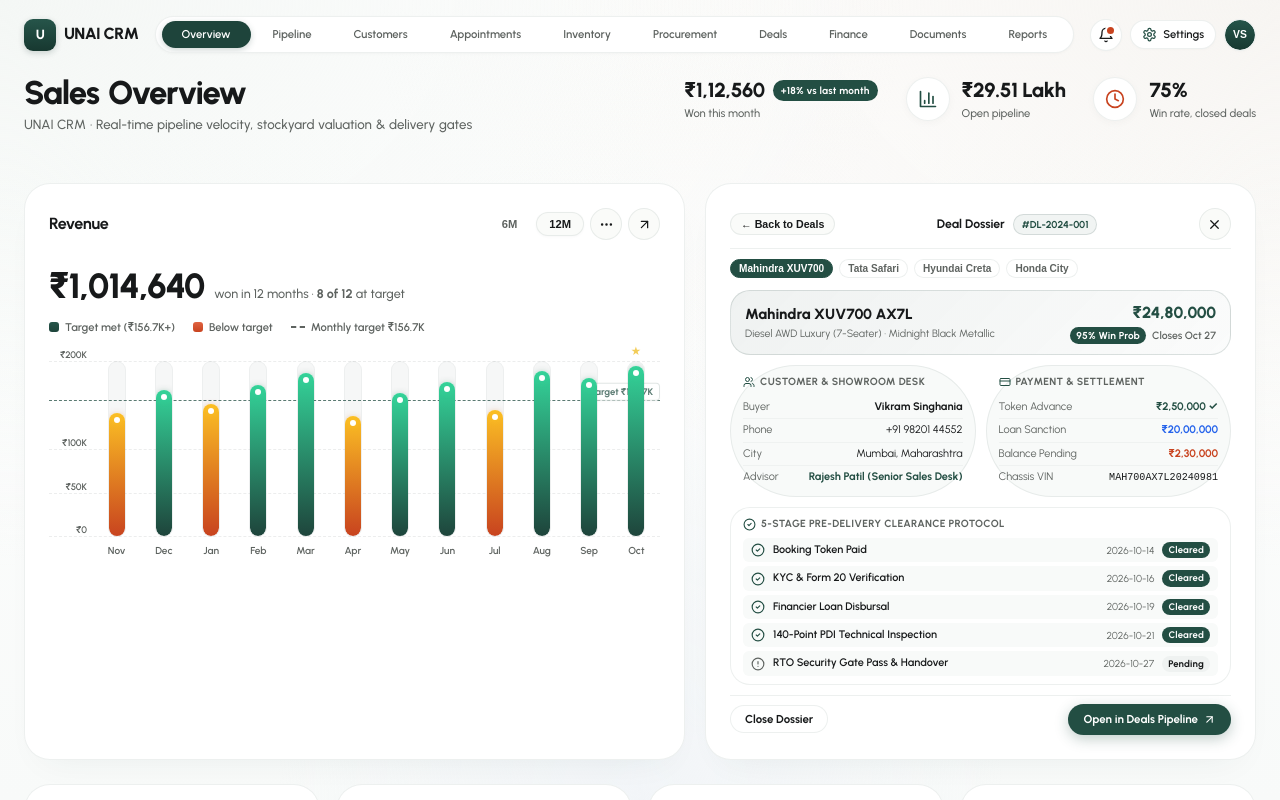
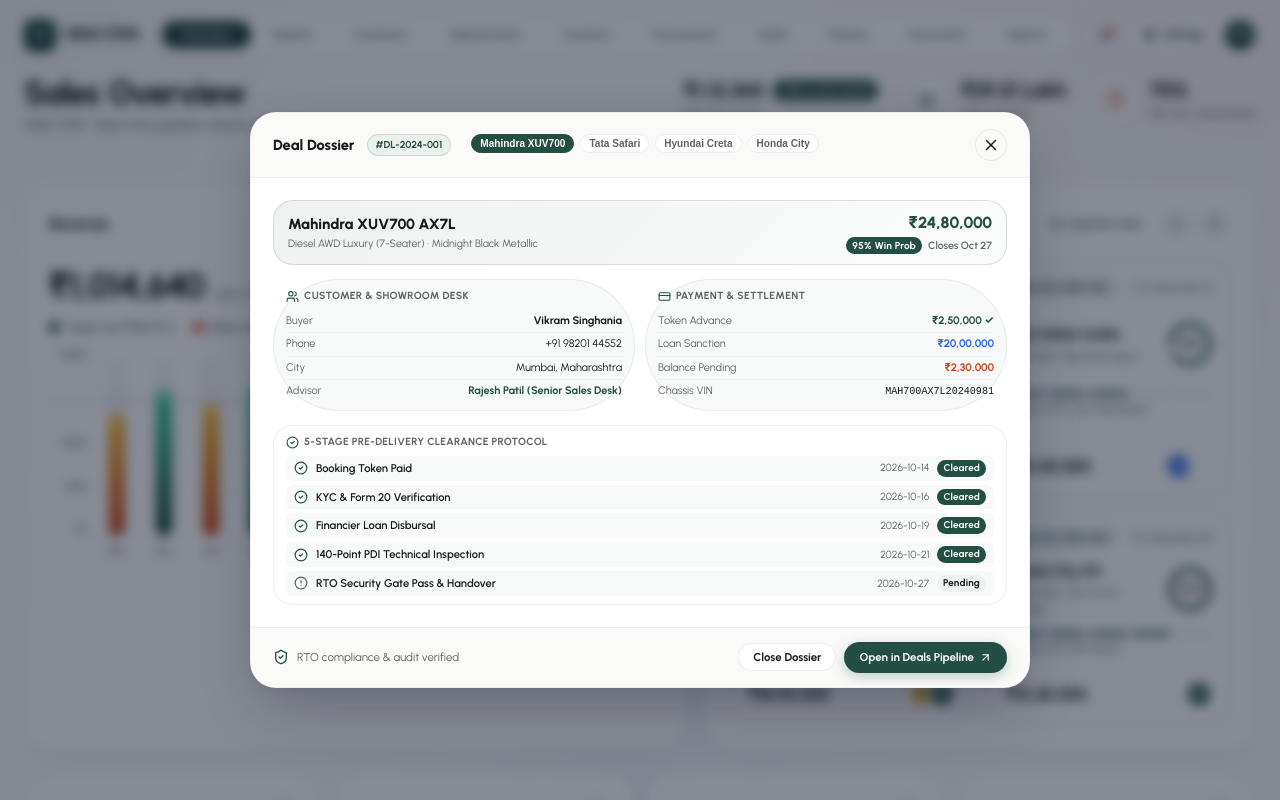
Before and after one commit to Anjalipatel1526/CRMNEW, a Next.js app in the folder apps/web/: page / in a window 1280 px wide. Both pictures are taken after a click on the button 851 px from the left and 378 px from the top of the page. Shown: the top 800 px of the page. Built offline with nearby package versions, Linux system fonts and the light colour scheme.

Commit message:
feat: show hot deals data as centered card at centre of the page on click

```diff
--- a/apps/web/src/app/page.tsx
+++ b/apps/web/src/app/page.tsx
@@ -3,6 +3,7 @@
 import React, { useState } from 'react';
 import Link from 'next/link';
 import { api } from '@/lib/api-client';
+import { Modal } from '@/components/ui/Modal';
 import {
   Trophy,
   BarChart3,
@@ -428,183 +429,8 @@
 
         {/* Right Card: Hot Deals (Unique Cockpit / Telemetry Design) */}
         {/* Right Card: Hot Deals (Unique Cockpit / Telemetry Design) */}
-        <div className="card hero-deals-card">
-          {selectedDeal ? (
-            /* ====== IN-HERO DEAL DOSSIER VIEW (APPEARS UPWARD IN HERO SECTION ONLY) ====== */
-            <div className="hero-deal-dossier-panel">
-              {/* Dossier Header */}
-              <div className="hero-dossier-header">
-                <button
-                  type="button"
-                  className="hero-back-btn"
-                  onClick={() => setSelectedDeal(null)}
-                >
-                  ← Back to Deals
-                </button>
-                <div className="hero-dossier-title">
-                  <span>Deal Dossier</span>
-                  <span className="unique-deal-tag">#{selectedDeal.dealNumber}</span>
-                </div>
-                <button
-                  type="button"
-                  className="tool-round-btn"
-                  onClick={() => setSelectedDeal(null)}
-                  title="Close Details"
-                >
-                  <X size={15} />
-                </button>
-              </div>
-
-              {/* Quick Deal Switcher Tabs */}
-              <div className="hero-dossier-switcher">
-                {HOT_DEALS.map((d) => (
-                  <button
-                    key={d.id}
-                    type="button"
-                    className={`hero-switcher-btn ${selectedDeal.id === d.id ? 'active' : ''}`}
-                    onClick={() => setSelectedDeal(d)}
-                  >
-                    {d.vehicle.split(' ')[0]} {d.vehicle.split(' ')[1]}
-                  </button>
-                ))}
-              </div>
-
-              {/* Vehicle & Price Highlight Banner */}
-              <div className="hero-dossier-banner">
-                <div>
-                  <div className="hero-dossier-vehicle">{selectedDeal.vehicle}</div>
-                  <div className="hero-dossier-sub">
-                    {selectedDeal.variant} · {selectedDeal.color}
-                  </div>
-                </div>
-                <div style={{ textAlign: 'right' }}>
-                  <div className="hero-dossier-price">
-                    ₹{selectedDeal.value.toLocaleString('en-IN')}
-                  </div>
-                  <div style={{ display: 'flex', alignItems: 'center', justifyContent: 'flex-end', gap: '6px', marginTop: '2px' }}>
-                    <span className="badge badge-green" style={{ fontSize: '0.72rem', padding: '1px 6px' }}>
-                      {selectedDeal.prob}% Win Prob
-                    </span>
-                    <span style={{ fontSize: '0.75rem', color: 'var(--muted)', fontWeight: 600 }}>
-                      {selectedDeal.date}
-                    </span>
-                  </div>
-                </div>
-              </div>
-
-              {/* 2-Column Quick Info Grid */}
-              <div className="hero-dossier-grid">
-                {/* Tile 1: Customer Profile */}
-                <div className="hero-dossier-tile">
-                  <div className="hero-dossier-tile-head">
-                    <Users size={12} style={{ color: 'var(--pine)' }} />
-                    Customer & Showroom Desk
-                  </div>
-                  <div className="hero-dossier-row">
-                    <span style={{ color: 'var(--muted)' }}>Buyer</span>
-                    <strong>{selectedDeal.customer}</strong>
-                  </div>
-                  <div className="hero-dossier-row">
-                    <span style={{ color: 'var(--muted)' }}>Phone</span>
-                    <span>{selectedDeal.phone}</span>
-                  </div>
-                  <div className="hero-dossier-row">
-                    <span style={{ color: 'var(--muted)' }}>City</span>
-                    <span>{selectedDeal.city}</span>
-                  </div>
-                  <div className="hero-dossier-row">
-                    <span style={{ color: 'var(--muted)' }}>Advisor</span>
-                    <strong style={{ color: 'var(--pearl-green)' }}>{selectedDeal.advisor}</strong>
-                  </div>
-                </div>
-
-                {/* Tile 2: Commercial Ledger */}
-                <div className="hero-dossier-tile">
-                  <div className="hero-dossier-tile-head">
-                    <CreditCard size={12} style={{ color: 'var(--pine)' }} />
-                    Payment & Settlement
-                  </div>
-                  <div className="hero-dossier-row">
-                    <span style={{ color: 'var(--muted)' }}>Token Advance</span>
-                    <strong style={{ color: 'var(--pine)' }}>₹{selectedDeal.tokenPaid.toLocaleString('en-IN')} ✓</strong>
-                  </div>
-                  <div className="hero-dossier-row">
-                    <span style={{ color: 'var(--muted)' }}>Loan Sanction</span>
-                    <strong style={{ color: 'var(--color-blue)' }}>₹{selectedDeal.loanApproved.toLocaleString('en-IN')}</strong>
-                  </div>
-                  <div className="hero-dossier-row">
-                    <span style={{ color: 'var(--muted)' }}>Balance Pending</span>
-                    <strong style={{ color: selectedDeal.balanceDue === 0 ? 'var(--pine)' : 'var(--tomato)' }}>
-                      {selectedDeal.balanceDue === 0 ? 'Fully Cleared (₹0)' : `₹${selectedDeal.balanceDue.toLocaleString('en-IN')}`}
-                    </strong>
-                  </div>
-                  <div className="hero-dossier-row">
-                    <span style={{ color: 'var(--muted)' }}>Chassis VIN</span>
-                    <code style={{ fontSize: '0.72rem', color: 'var(--text)' }}>{selectedDeal.vin}</code>
-                  </div>
-                </div>
-              </div>
-
-              {/* 5-Gate Clearance Protocol */}
-              <div className="hero-dossier-gates-card">
-                <div className="hero-dossier-gates-title">
-                  <CheckCircle2 size={13} style={{ color: 'var(--pine)' }} />
-                  5-Stage Pre-Delivery Clearance Protocol
-                </div>
-                <div className="hero-dossier-gates-list">
-                  {selectedDeal.gateDetails.map((gate: any, gIdx: number) => {
-                    const isCleared = gate.status === 'cleared';
-                    const isInProgress = gate.status === 'in_progress';
-                    return (
-                      <div key={gIdx} className="hero-gate-item">
-                        <div style={{ display: 'flex', alignItems: 'center', gap: '8px' }}>
-                          {isCleared ? (
-                            <CheckCircle2 size={14} style={{ color: 'var(--pine)', flexShrink: 0 }} />
-                          ) : isInProgress ? (
-                            <Clock size={14} style={{ color: 'var(--butter)', flexShrink: 0 }} />
-                          ) : (
-                            <AlertCircle size={14} style={{ color: 'var(--muted)', flexShrink: 0 }} />
-                          )}
-                          <span style={{ fontSize: '0.78rem', fontWeight: 600, color: 'var(--text)' }}>
-                            {gate.name}
-                          </span>
-                        </div>
-                        <div style={{ display: 'flex', alignItems: 'center', gap: '8px' }}>
-                          <span style={{ fontSize: '0.72rem', color: 'var(--muted)' }}>{gate.date}</span>
-                          <span
-                            className={`badge ${isCleared ? 'badge-green' : isInProgress ? 'badge-amber' : 'badge-neutral'}`}
-                            style={{ fontSize: '0.68rem', padding: '1px 6px' }}
-                          >
-                            {isCleared ? 'Cleared' : isInProgress ? 'In Progress' : 'Pending'}
-                          </span>
-                        </div>
-                      </div>
-                    );
-                  })}
-                </div>
-              </div>
-
-              {/* Dossier Footer Actions */}
-              <div className="hero-dossier-footer">
-                <button
-                  type="button"
-                  className="btn btn-secondary btn-sm"
-                  onClick={() => setSelectedDeal(null)}
-                >
-                  Close Dossier
-                </button>
-                <Link
-                  href="/sales/deals"
-                  className="btn btn-primary btn-sm"
-                  style={{ display: 'inline-flex', alignItems: 'center', gap: '5px' }}
-                >
-                  Open in Deals Pipeline <ArrowUpRight size={13} />
-                </Link>
-              </div>
-            </div>
-          ) : (
-            /* ====== DEFAULT HOT DEALS GRID VIEW ====== */
-            <>
+        {/* Right Card: Hot Deals (Unique Cockpit / Telemetry Design) */}
+        <div className="card">
           <div className="card-header">
             <h2 className="card-title">Hot deals</h2>
             <div className="card-tools">
@@ -640,7 +466,7 @@
                       setSelectedDeal(deal);
                     }
                   }}
-                      title="Click to view full deal dossier & gate clearances"
+                  title="Click to view full deal dossier & gate clearances at centre of the page"
                 >
                   {/* Top Status & Date (Clean metadata, no Show Details button) */}
                   <div className="unique-deal-header">
@@ -716,8 +542,6 @@
               );
             })}
           </div>
-            </>
-          )}
         </div>
       </div>
 
@@ -950,6 +774,176 @@
           </div>
         </div>
       </div>
+
+      {/* ====== CENTERED DEAL DOSSIER CARD AT CENTRE OF THE PAGE ====== */}
+      {selectedDeal && (
+        <Modal
+          isOpen={!!selectedDeal}
+          onClose={() => setSelectedDeal(null)}
+          maxWidth="780px"
+          headerContent={
+            <div style={{ display: 'flex', alignItems: 'center', gap: '12px' }}>
+              <div style={{ fontSize: '1.05rem', fontWeight: 800, color: 'var(--text)' }}>
+                Deal Dossier
+              </div>
+              <span className="unique-deal-tag">#{selectedDeal.dealNumber}</span>
+              <div className="hero-dossier-switcher" style={{ marginLeft: '8px' }}>
+                {HOT_DEALS.map((d) => (
+                  <button
+                    key={d.id}
+                    type="button"
+                    className={`hero-switcher-btn ${selectedDeal.id === d.id ? 'active' : ''}`}
+                    onClick={() => setSelectedDeal(d)}
+                  >
+                    {d.vehicle.split(' ')[0]} {d.vehicle.split(' ')[1]}
+                  </button>
+                ))}
+              </div>
+            </div>
+          }
+          footer={
+            <div style={{ display: 'flex', alignItems: 'center', justifyContent: 'space-between', width: '100%' }}>
+              <div style={{ display: 'flex', alignItems: 'center', gap: '8px', fontSize: '0.82rem', color: 'var(--muted)' }}>
+                <ShieldCheck size={16} style={{ color: 'var(--pine)' }} />
+                <span>RTO compliance & audit verified</span>
+              </div>
+              <div style={{ display: 'flex', alignItems: 'center', gap: '8px' }}>
+                <button
+                  type="button"
+                  className="btn btn-secondary btn-sm"
+                  onClick={() => setSelectedDeal(null)}
+                >
+                  Close Dossier
+                </button>
+                <Link
+                  href="/sales/deals"
+                  className="btn btn-primary btn-sm"
+                  style={{ display: 'inline-flex', alignItems: 'center', gap: '5px' }}
+                >
+                  Open in Deals Pipeline <ArrowUpRight size={13} />
+                </Link>
+              </div>
+            </div>
+          }
+        >
+          <div style={{ display: 'flex', flexDirection: 'column', gap: '14px' }}>
+            {/* Vehicle & Price Highlight Banner */}
+            <div className="hero-dossier-banner">
+              <div>
+                <div className="hero-dossier-vehicle">{selectedDeal.vehicle}</div>
+                <div className="hero-dossier-sub">
+                  {selectedDeal.variant} · {selectedDeal.color}
+                </div>
+              </div>
+              <div style={{ textAlign: 'right' }}>
+                <div className="hero-dossier-price">
+                  ₹{selectedDeal.value.toLocaleString('en-IN')}
+                </div>
+                <div style={{ display: 'flex', alignItems: 'center', justifyContent: 'flex-end', gap: '6px', marginTop: '2px' }}>
+                  <span className="badge badge-green" style={{ fontSize: '0.72rem', padding: '1px 6px' }}>
+                    {selectedDeal.prob}% Win Prob
+                  </span>
+                  <span style={{ fontSize: '0.75rem', color: 'var(--muted)', fontWeight: 600 }}>
+                    {selectedDeal.date}
+                  </span>
+                </div>
+              </div>
+            </div>
+
+            {/* 2-Column Quick Info Grid */}
+            <div className="hero-dossier-grid">
+              {/* Tile 1: Customer Profile */}
+              <div className="hero-dossier-tile">
+                <div className="hero-dossier-tile-head">
+                  <Users size={13} style={{ color: 'var(--pine)' }} />
+                  Customer & Showroom Desk
+                </div>
+                <div className="hero-dossier-row">
+                  <span style={{ color: 'var(--muted)' }}>Buyer</span>
+                  <strong>{selectedDeal.customer}</strong>
+                </div>
+                <div className="hero-dossier-row">
+                  <span style={{ color: 'var(--muted)' }}>Phone</span>
+                  <span>{selectedDeal.phone}</span>
+                </div>
+                <div className="hero-dossier-row">
+                  <span style={{ color: 'var(--muted)' }}>City</span>
+                  <span>{selectedDeal.city}</span>
+                </div>
+                <div className="hero-dossier-row">
+                  <span style={{ color: 'var(--muted)' }}>Advisor</span>
+                  <strong style={{ color: 'var(--pearl-green)' }}>{selectedDeal.advisor}</strong>
+                </div>
+              </div>
+
+              {/* Tile 2: Commercial Ledger */}
+              <div className="hero-dossier-tile">
+                <div className="hero-dossier-tile-head">
+                  <CreditCard size={13} style={{ color: 'var(--pine)' }} />
+                  Payment & Settlement
+                </div>
+                <div className="hero-dossier-row">
+                  <span style={{ color: 'var(--muted)' }}>Token Advance</span>
+                  <strong style={{ color: 'var(--pine)' }}>₹{selectedDeal.tokenPaid.toLocaleString('en-IN')} ✓</strong>
+                </div>
+                <div className="hero-dossier-row">
+                  <span style={{ color: 'var(--muted)' }}>Loan Sanction</span>
+                  <strong style={{ color: 'var(--color-blue)' }}>₹{selectedDeal.loanApproved.toLocaleString('en-IN')}</strong>
+                </div>
+                <div className="hero-dossier-row">
+                  <span style={{ color: 'var(--muted)' }}>Balance Pending</span>
+                  <strong style={{ color: selectedDeal.balanceDue === 0 ? 'var(--pine)' : 'var(--tomato)' }}>
+                    {selectedDeal.balanceDue === 0 ? 'Fully Cleared (₹0)' : `₹${selectedDeal.balanceDue.toLocaleString('en-IN')}`}
+                  </strong>
+                </div>
+                <div className="hero-dossier-row">
+                  <span style={{ color: 'var(--muted)' }}>Chassis VIN</span>
+                  <code style={{ fontSize: '0.72rem', color: 'var(--text)' }}>{selectedDeal.vin}</code>
+                </div>
+              </div>
+            </div>
+
+            {/* 5-Gate Clearance Protocol */}
+            <div className="hero-dossier-gates-card">
+              <div className="hero-dossier-gates-title">
+                <CheckCircle2 size={13} style={{ color: 'var(--pine)' }} />
+                5-Stage Pre-Delivery Clearance Protocol
+              </div>
+              <div className="hero-dossier-gates-list">
+                {selectedDeal.gateDetails.map((gate: any, gIdx: number) => {
+                  const isCleared = gate.status === 'cleared';
+                  const isInProgress = gate.status === 'in_progress';
+                  return (
+                    <div key={gIdx} className="hero-gate-item">
+                      <div style={{ display: 'flex', alignItems: 'center', gap: '8px' }}>
+                        {isCleared ? (
+                          <CheckCircle2 size={14} style={{ color: 'var(--pine)', flexShrink: 0 }} />
+                        ) : isInProgress ? (
+                          <Clock size={14} style={{ color: 'var(--butter)', flexShrink: 0 }} />
+                        ) : (
+                          <AlertCircle size={14} style={{ color: 'var(--muted)', flexShrink: 0 }} />
+                        )}
+                        <span style={{ fontSize: '0.8rem', fontWeight: 600, color: 'var(--text)' }}>
+                          {gate.name}
+                        </span>
+                      </div>
+                      <div style={{ display: 'flex', alignItems: 'center', gap: '8px' }}>
+                        <span style={{ fontSize: '0.74rem', color: 'var(--muted)' }}>{gate.date}</span>
+                        <span
+                          className={`badge ${isCleared ? 'badge-green' : isInProgress ? 'badge-amber' : 'badge-neutral'}`}
+                          style={{ fontSize: '0.7rem', padding: '1px 6px' }}
+                        >
+                          {isCleared ? 'Cleared' : isInProgress ? 'In Progress' : 'Pending'}
+                        </span>
+                      </div>
+                    </div>
+                  );
+                })}
+              </div>
+            </div>
+          </div>
+        </Modal>
+      )}
     </div>
   );
 }
--- a/apps/web/src/components/ui/Modal.tsx
+++ b/apps/web/src/components/ui/Modal.tsx
@@ -1,15 +1,17 @@
 'use client';
 
-import React, { useEffect } from 'react';
+import React, { useEffect, useState } from 'react';
+import { createPortal } from 'react-dom';
 import { X } from 'lucide-react';
 
 interface ModalProps {
   isOpen: boolean;
   onClose: () => void;
-  title: string;
+  title?: string | React.ReactNode;
   children: React.ReactNode;
   footer?: React.ReactNode;
   maxWidth?: string;
+  headerContent?: React.ReactNode;
 }
 
 export function Modal({
@@ -18,8 +20,15 @@
   title,
   children,
   footer,
-  maxWidth = '640px',
+  maxWidth = '780px',
+  headerContent,
 }: ModalProps) {
+  const [mounted, setMounted] = useState(false);
+
+  useEffect(() => {
+    setMounted(true);
+  }, []);
+
   useEffect(() => {
     const handleKeyDown = (e: KeyboardEvent) => {
       if (e.key === 'Escape') onClose();
@@ -34,33 +43,38 @@
     };
   }, [isOpen, onClose]);
 
-  if (!isOpen) return null;
+  if (!isOpen || !mounted) return null;
 
-  return (
-    <div className="modal-overlay" onClick={onClose}>
+  return createPortal(
+    <div className="modal-overlay" onClick={onClose} role="dialog" aria-modal="true">
       <div
         className="modal-content"
         style={{ maxWidth }}
         onClick={(e) => e.stopPropagation()}
       >
         <div className="modal-header">
-          <h3 className="card-title" style={{ fontSize: '1.125rem' }}>
-            {title}
-          </h3>
+          {headerContent ? (
+            headerContent
+          ) : (
+            <h3 className="card-title" style={{ fontSize: '1.125rem' }}>
+              {title}
+            </h3>
+          )}
           <button
             onClick={onClose}
+            className="tool-round-btn"
             style={{
-              color: 'var(--color-text-muted)',
               padding: '0.25rem',
-              borderRadius: 'var(--radius-sm)',
             }}
+            aria-label="Close modal"
           >
-            <X size={20} />
+            <X size={18} />
           </button>
         </div>
         <div className="modal-body">{children}</div>
         {footer && <div className="modal-footer">{footer}</div>}
       </div>
-    </div>
+    </div>,
+    document.body
   );
 }
--- a/apps/web/src/styles/globals.css
+++ b/apps/web/src/styles/globals.css
@@ -1667,22 +1667,22 @@
   left: 0;
   right: 0;
   bottom: 0;
-  background: rgba(15, 23, 42, 0.45);
-  backdrop-filter: blur(5px);
+  background: rgba(15, 23, 42, 0.5);
+  backdrop-filter: blur(6px);
   display: flex;
   align-items: center;
   justify-content: center;
-  z-index: 999;
-  padding: 20px;
+  z-index: 99999;
+  padding: 24px;
 }
 
 .modal-content {
   background: #FFFFFF;
   border-radius: var(--r-card);
-  box-shadow: 0 24px 48px -12px rgba(15, 23, 42, 0.25), 0 1px 3px rgba(0, 0, 0, 0.05);
+  box-shadow: 0 24px 60px -12px rgba(15, 23, 42, 0.3), 0 2px 8px rgba(0, 0, 0, 0.06);
   border: 1px solid var(--line);
   width: 100%;
-  max-height: 90vh;
+  max-height: 88vh;
   display: flex;
   flex-direction: column;
   overflow: hidden;
```
Lines whose indentation alone changed are shown as unchanged.
